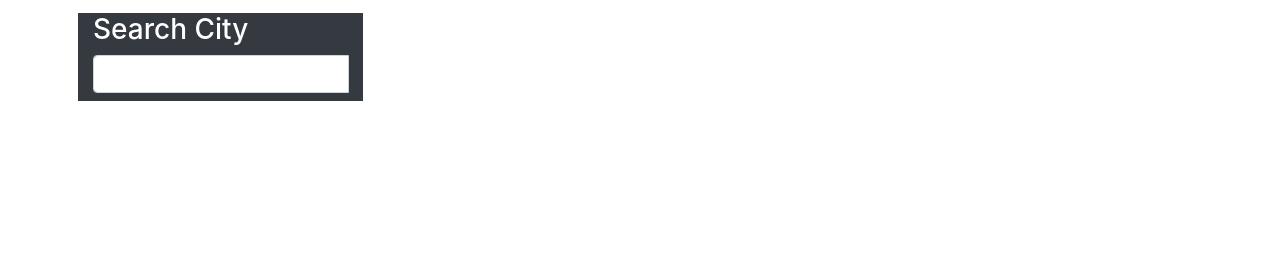
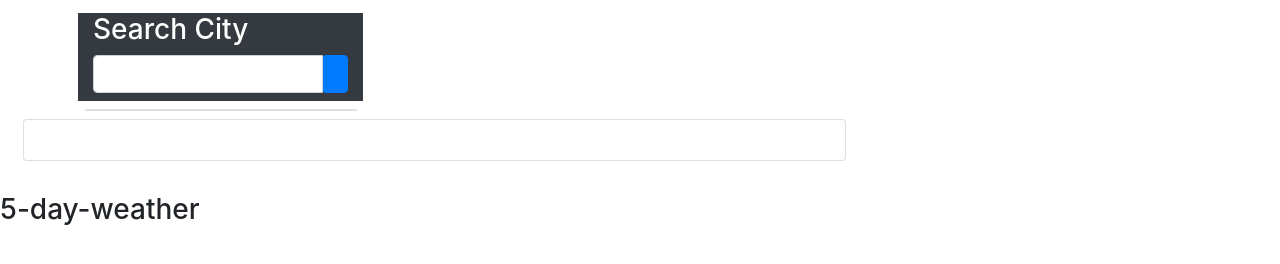
Before and after one commit to Sainty93/jg-weather-forecast, a plain HTML site: page index.html in a window 1280 px wide. Shown: the part 70-334 px from the top of the page. Drawn offline with nearby package versions, Linux system fonts and the light colour scheme; files that its build step writes are made by us from their sources.

Commit message:
added more to html

```diff
--- a/index.html
+++ b/index.html
@@ -23,15 +23,31 @@
                     <div class="input-group mb-2">
                         <input type="text" class="form-control" id="city-input" aria-details="addon">
                         <div class="input-group-append"></div>
+                        <button id ="add-city" class="btn btn-outline-primary bg-primary" type="button"></button>
                     </div>
                 </div>
-
             </div>
 
+            <div class="card" style ="width: 17rem;">
+                <ul id="cities-list" class="list-group List-group-item-active"></ul>
+                </div>
+            </div>
 
-
-
-        </div>
+            <div class="col-8 m-2">
+                <div class="row-12">
+                    <div class="card">
+                        <div id="today-weather" class="card-body">
+                        </div>
+                    </div>
+                </div>
+            </div>
+            <br>
+            <div class="row-12">
+                <h3> 5-day-weather</h3>
+            </div>
+        </br>
+        <div id="boxes" class="row">
+    </div>
      </body>
 
 
```
